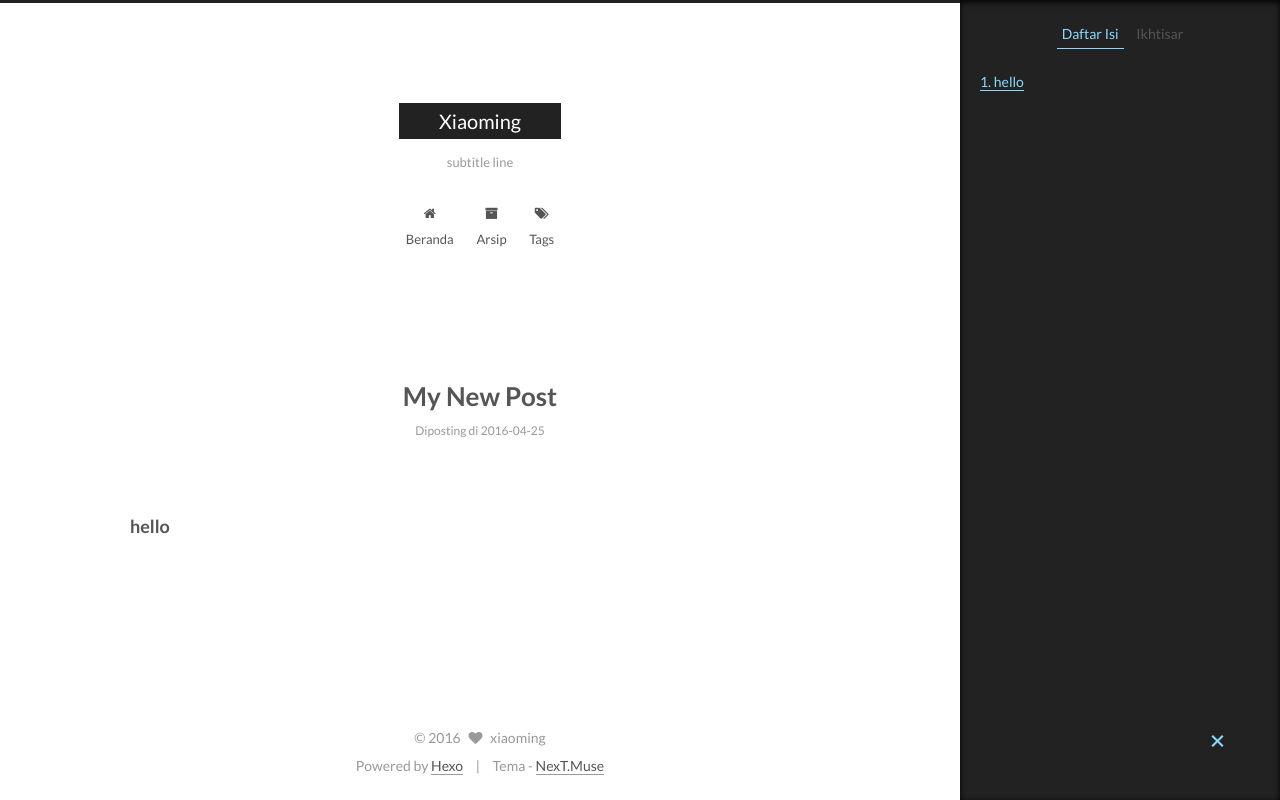
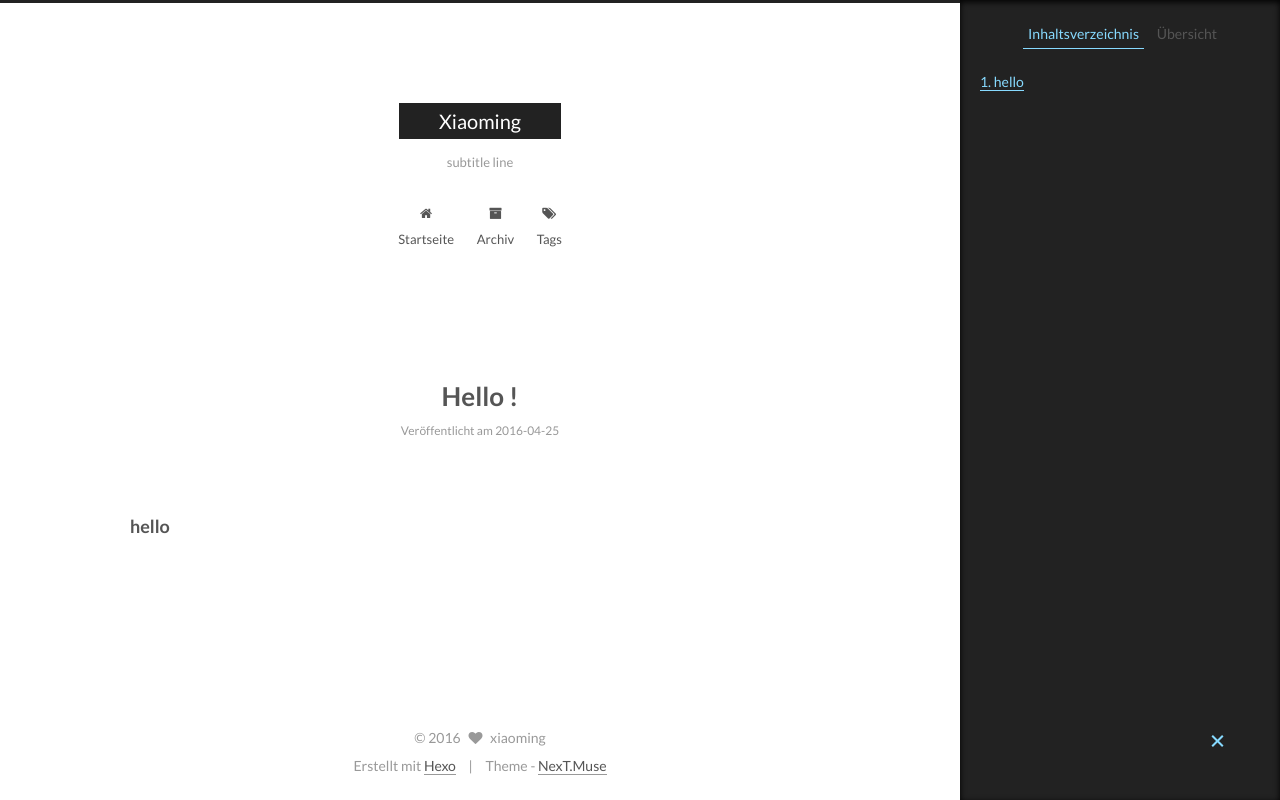
Before and after one commit to xiaoming826/xiaoming826.github.io, a plain HTML site: page 2016/04/25/My-New-Post/index.html in a window 1280 px wide. Drawn offline with Linux system fonts and the light colour scheme.

Commit message:
Site updated: 2016-04-25 17:30:35

```diff
--- a/2016/04/25/My-New-Post/index.html
+++ b/2016/04/25/My-New-Post/index.html
@@ -82,13 +82,13 @@
 
 <meta name="description" content="hello">
 <meta property="og:type" content="article">
-<meta property="og:title" content="My New Post">
+<meta property="og:title" content="Hello !">
 <meta property="og:url" content="http://xiaoming826.github.io/2016/04/25/My-New-Post/index.html">
 <meta property="og:site_name" content="Xiaoming">
 <meta property="og:description" content="hello">
-<meta property="og:updated_time" content="2016-04-25T09:07:21.000Z">
+<meta property="og:updated_time" content="2016-04-25T09:30:01.000Z">
 <meta name="twitter:card" content="summary">
-<meta name="twitter:title" content="My New Post">
+<meta name="twitter:title" content="Hello !">
 <meta name="twitter:description" content="hello">
 
 
@@ -102,12 +102,12 @@
     motion: true,
     duoshuo: {
       userId: 0,
-      author: 'Penulis'
+      author: 'Author'
     }
   };
 </script>
 
-  <title> My New Post | Xiaoming </title>
+  <title> Hello ! | Xiaoming </title>
 </head>
 
 <body itemscope itemtype="http://schema.org/WebPage" lang="zh-CN">
@@ -165,7 +165,7 @@
 
               <i class="menu-item-icon fa fa-home fa-fw"></i> <br />
 
-            Beranda
+            Startseite
           </a>
         </li>
 
@@ -175,7 +175,7 @@
 
               <i class="menu-item-icon fa fa-archive fa-fw"></i> <br />
 
-            Arsip
+            Archiv
           </a>
         </li>
 
@@ -227,7 +227,7 @@
 
 
 
-                My New Post
+                Hello !
 
 
           </h1>
@@ -238,7 +238,7 @@
             <span class="post-meta-item-icon">
               <i class="fa fa-calendar-o"></i>
             </span>
-            <span class="post-meta-item-text">Diposting di</span>
+            <span class="post-meta-item-text">Veröffentlicht am</span>
             <time itemprop="dateCreated" datetime="2016-04-25T15:39:06+08:00" content="2016-04-25">
               2016-04-25
             </time>
@@ -331,10 +331,10 @@
 
         <ul class="sidebar-nav motion-element">
           <li class="sidebar-nav-toc sidebar-nav-active" data-target="post-toc-wrap" >
-            Daftar Isi
+            Inhaltsverzeichnis
           </li>
           <li class="sidebar-nav-overview" data-target="site-overview">
-            Ikhtisar
+            Übersicht
           </li>
         </ul>
 
@@ -351,7 +351,7 @@
           <div class="site-state-item site-state-posts">
             <a href="/archives">
               <span class="site-state-item-count">1</span>
-              <span class="site-state-item-name">posting</span>
+              <span class="site-state-item-name">Artikel</span>
             </a>
           </div>
 
@@ -409,11 +409,11 @@
 </div>
 
 <div class="powered-by">
-  Powered by <a class="theme-link" href="http://hexo.io">Hexo</a>
+  Erstellt mit  <a class="theme-link" href="http://hexo.io">Hexo</a>
 </div>
 
 <div class="theme-info">
-  Tema -
+  Theme -
   <a class="theme-link" href="https://github.com/iissnan/hexo-theme-next">
     NexT.Muse
   </a>
--- a/css/main.css
+++ b/css/main.css
@@ -1534,7 +1534,7 @@ pre .javascript .function {
   width: 4px;
   height: 4px;
   border-radius: 50%;
-  background: #4a2555;
+  background: #81ff13;
 }
 .links-of-blogroll {
   font-size: 13px;
```
Also changed, not shown: archives/2016/04/index.html (+9 -9 lines), archives/2016/index.html (+9 -9 lines), archives/index.html (+9 -9 lines), index.html (+8 -8 lines).
